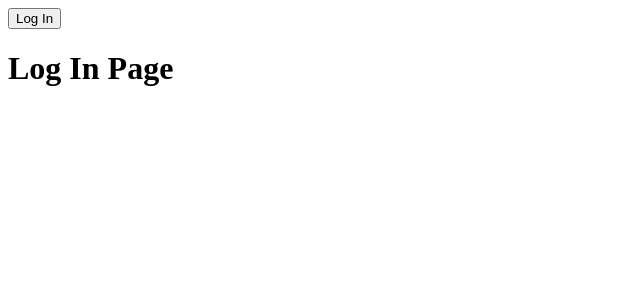
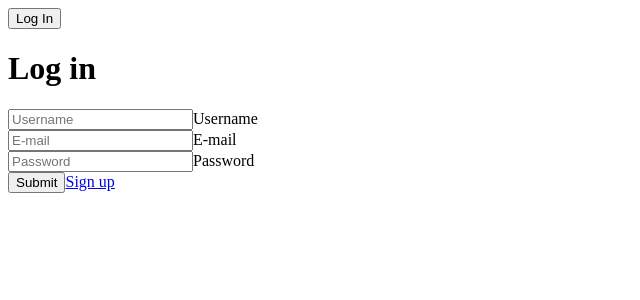
Before and after one commit to German-Cobian/Journeyman-Front-End, a React (Create React App) app: page /login in a window 1280 px wide. Shown: the top 300 px of the page, without its empty margins (0-640 px from the left). Built offline with nearby package versions, Linux system fonts and the light colour scheme; no server answers.

Commit message:
Create signup and login components

```diff
--- a/package.json
+++ b/package.json
@@ -10,6 +10,7 @@
     "react": "^18.2.0",
     "react-bootstrap": "^2.4.0",
     "react-dom": "^18.2.0",
+    "react-hook-form": "^7.34.0",
     "react-redux": "^8.0.2",
     "react-router-dom": "^6.3.0",
     "react-scripts": "5.0.1",
--- a/src/App.js
+++ b/src/App.js
@@ -4,6 +4,8 @@ import { useDispatch } from 'react-redux';
 import { loginUser } from './redux/actions/auth';
 import ProtectedRoutes from './ProtectedRoutes';
 import useAuth from './hooks/useAuth';
+import SignUp from './components/everyuser/SignUp';
+import LogIn from './components/everyuser/LogIn';
 
 function App() {
   const { authChecked, loggedIn } = useAuth();
@@ -20,13 +22,13 @@ function App() {
         { loggedIn ? 'Logged In' : <button type="button" onClick={handleClick}>Log In</button> }
       </div>
       <Routes>
-        <Route path="/login" element={<h1>Log In Page</h1>} />
-        <Route path="/signup" element={<h1>Sign Up Page</h1>} />
-        <Route element={<ProtectedRoutes isAllowed={loggedIn} authChecked={authChecked} redirectPath="/" />}>
-          <Route path="/" element={<h1>Houses Page</h1>} />
+      <Route path="/signup" element={<SignUp />} />
+        <Route path="/login" element={<LogIn loggedIn={loggedIn}/>} />
+          <Route element={<ProtectedRoutes isAllowed={loggedIn} authChecked={authChecked} redirectPath="/" />}>
+          <Route path="/" element={<h1>Journeyman Page</h1>} />
           <Route path="/reservations" element={<h1>Reservations Page</h1>} />
-          <Route path="/add_house" element={<h1>AddHouse Page</h1>} />
-          <Route path="/delete_house" element={<h1>DeleteHouse Page</h1>} />
+          <Route path="/add_jorneyman" element={<h1>AddJourneyman Page</h1>} />
+          <Route path="/delete_journeyman" element={<h1>DeleteJourneyman Page</h1>} />
         </Route>
       </Routes>
     </Router>
--- /dev/null
+++ b/src/components/everyuser/LogIn.js
@@ -0,0 +1,80 @@
+/* eslint-disable react-hooks/rules-of-hooks */
+
+import { useState } from 'react';
+import PropTypes from 'prop-types';
+import { useForm } from 'react-hook-form';
+import { Link, Navigate } from 'react-router-dom';
+import { useDispatch } from 'react-redux';
+import { loginUser } from '../../redux/actions/auth';
+
+const LogIn = ({ loggedIn }) => {
+  if (loggedIn) return <Navigate to="/" replace />;
+
+  const dispatch = useDispatch();
+  const [error, setError] = useState(null);
+  const {
+    register,
+    handleSubmit,
+    formState: { errors },
+  } = useForm();
+
+  const onFormSubmit = (data) => dispatch(loginUser(data)).catch(() => setError('Invalid credentials. Try again'));
+
+  return (
+    <main className="">
+      <div className="" />
+      <div className="">
+        {error && <p className="">{error}</p>}
+        {errors.username && <p className="">Username is required</p>}
+        {errors.email && <p className="">Email is required</p>}
+        {errors.password && <p className="">Password is required</p>}
+        <div className="">
+          <div className="">
+            <h1 className="">Log in</h1>
+          </div>
+          <form className="" onSubmit={handleSubmit(onFormSubmit)}>
+            <div className="">
+              <input
+                className=""
+                type="text"
+                placeholder="Username"
+                {...register('username', { required: 'Username is required' })}
+              />
+              <span>Username</span>
+            </div>
+            <div className="">
+              <input
+                className=""
+                type="email"
+                placeholder="E-mail"
+                {...register('email', { required: 'E-mail is required' })}
+              />
+              <span>E-mail</span>
+            </div>
+            <div className="">
+              <input
+                className=""
+                type="password"
+                placeholder="Password"
+                {...register('password', { required: 'Password is required' })}
+              />
+              <span>Password</span>
+            </div>
+            <div className="">
+              <input type="submit" value="Submit" />
+              <Link className="login" to="/signup">
+                Sign up
+              </Link>
+            </div>
+          </form>
+        </div>
+      </div>
+    </main>
+  );
+};
+
+LogIn.propTypes = {
+  loggedIn: PropTypes.bool.isRequired,
+};
+
+export default LogIn;
--- /dev/null
+++ b/src/components/everyuser/SignUp.js
@@ -0,0 +1,61 @@
+import { useForm } from 'react-hook-form';
+import { useDispatch } from 'react-redux';
+import { useNavigate, Link } from 'react-router-dom';
+import { signupUser } from '../../redux/actions/auth';
+
+const SignUp = () => {
+  const dispatch = useDispatch();
+  const navigate = useNavigate();
+  const { register, handleSubmit } = useForm();
+  const onFormSubmit = (data) => {
+    console.log(data);
+    dispatch(signupUser(data));
+    navigate('/');
+  };
+
+  return (
+    <main className="">
+      <div className="">
+        <div className="">
+          <div className="">
+            <h2 className="">Sign Up</h2>
+          </div>
+          <form className="" onSubmit={handleSubmit(onFormSubmit)}>
+            <div className="">
+              <input
+                className=""
+                type="text"
+                placeholder="Username"
+                {...register('username', { required: 'Username is required' })}
+              />
+            </div>
+            <div className="">
+              <input
+                className=""
+                type="email"
+                placeholder="Email"
+                {...register('email', { required: 'Email is required' })}
+              />
+            </div>
+            <div className="">
+              <input
+                className=""
+                type="password"
+                placeholder="Password"
+                {...register('password', { required: 'Password is required' })}
+              />
+            </div>
+            <input
+              className=""
+              type="submit"
+              value="Sign Up"
+            />
+            <Link className="" to="/login">Log In</Link>
+          </form>
+        </div>
+      </div>
+    </main>
+  );
+};
+
+export default SignUp;
```
Also changed, not shown: src/components/authentication/Login.js (deleted), src/components/authentication/Signup.js (deleted), 1 other file (tests, documents, lock files or other folders).
